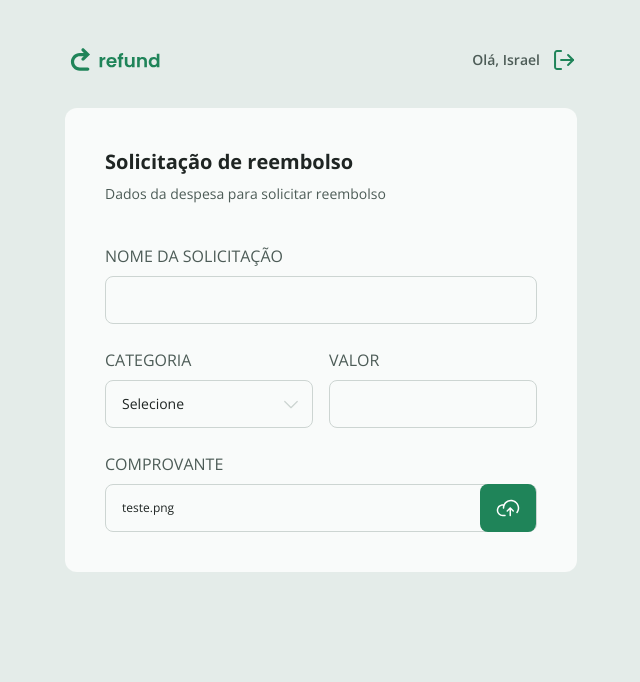
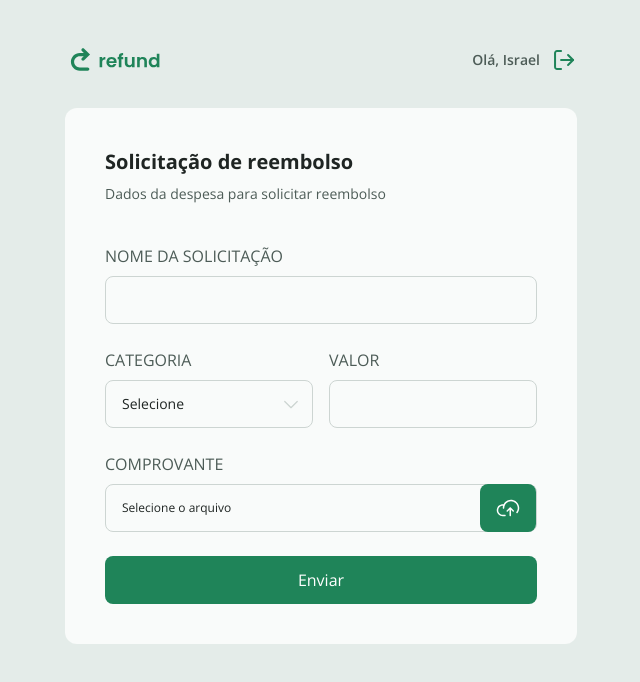
Before and after one commit to israeltx/n11-refund-tailwind, a React (Vite) app: page / in a window 1280 px wide. Shown: the top 682 px of the page, without its empty margins (319-959 px from the left). Built offline with nearby package versions, Linux system fonts and the light colour scheme.

Commit message:
Create the enviar button

```diff
--- a/src/pages/Refund.tsx
+++ b/src/pages/Refund.tsx
@@ -2,19 +2,30 @@
 import { Input } from "../components/Input";
 import { Select } from "../components/Select";
 import { Upload } from "../components/Upload";
+import { Button } from "../components/Button";
 import { CATEGORIES, CATEGORIES_KEYS } from "../utils/categories";
 
 export function Refund() {
+  const [name, setName] = useState('')
+  const [amount, setAmount] = useState('')
   const [category, setCategory] = useState('')
+  const [isLoading, setIsLoading] = useState(false)
+  const [filename, setFilename] = useState<File | null>(null)
+
+
+  function onSubmit(e: React.FormEvent) {
+    e.preventDefault()
+    console.log(name, amount, category, filename);
+  }
 
   return (
-    <form className="bg-gray-500 w-full rounded-xl flex flex-col p-10 gap-6 lg:min-w-[512px]">
+    <form onSubmit={onSubmit} className="bg-gray-500 w-full rounded-xl flex flex-col p-10 gap-6 lg:min-w-[512px]">
       <header>
         <h1 className="text-xl font-bold text-gray-100">Solicitação de reembolso</h1>
         <p className="text-sm text-gray-200 mt-2 mb-4">Dados da despesa para solicitar reembolso</p>
       </header>
 
-      <Input required legend="Nome da solicitação"/>
+      <Input required legend="Nome da solicitação" value={name} onChange={(e) => setName(e.target.value)}/>
 
       <div className="flex gap-4">
         <Select required legend="Categoria" value={category} onChange={(e) => setCategory(e.target.value)}>
@@ -25,10 +36,11 @@
           }
         </Select>
 
-        <Input required legend="Valor"/>
+        <Input required legend="Valor" value={amount} onChange={(e) => setAmount(e.target.value)}/>
       </div>
 
-      <Upload filename='teste.png'/>
+      <Upload filename={filename && filename.name} onChange={(e) => e.target.files && setFilename(e.target.files[0])}/>
+      <Button type="submit" isLoading={isLoading}>Enviar</Button>
     </form>
   )
 }
```
